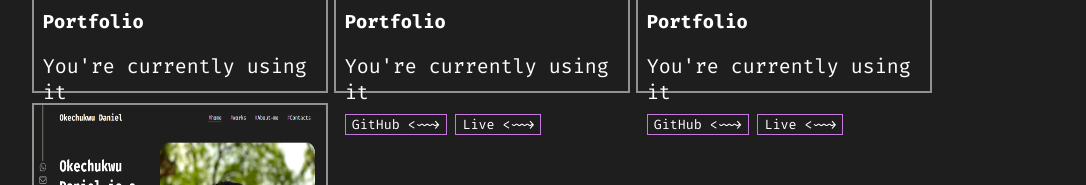
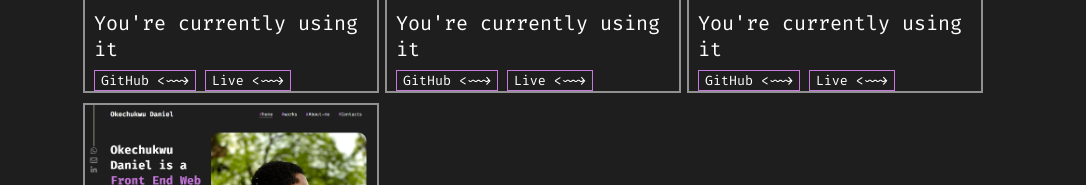
Before and after one commit to Naijabunner/portfolio, a React (Vite) app: page / in a window 1280 px wide. Shown: the part 1265-1450 px from the top of the page, without its empty margins (96-1182 px from the left). Built offline with nearby package versions, Linux system fonts and the light colour scheme.

Commit message:
updated home project links 1.0

```diff
--- a/src/App.css
+++ b/src/App.css
@@ -208,7 +208,12 @@ span{
    position: absolute;
   top:  0;
   right: 0;
+  color: rgb(255, 255, 255);
   font-size: 3vmin;
+}
+.homeProjects_head_two a{
+  color: rgb(255, 255, 255);
+  text-decoration: none;
 }
 .homeProjects_head_one{
   position: relative;
@@ -238,6 +243,8 @@ span{
 .dd{
   position: relative;
    display: grid;
+   align-items: center;
+   margin-left: 5%;
    grid-template-columns: auto auto auto;
    gap:10px ;
   width: 70vw;
@@ -268,6 +275,11 @@ background: none;
 border: 1px solid #C778DD;
   margin-left:3%;
   margin-top:3%;
+}
+.project_innerWrapper a{
+color: rgb(255, 255, 255);
+text-decoration: none;
+cursor: pointer;
 }
 .d{
   border: 2px solid rgb(146, 145, 145);
--- a/src/Data/projectData.jsx
+++ b/src/Data/projectData.jsx
@@ -5,25 +5,33 @@ const UseProjectData = () => {
         img: Img,
         tools:"HTML CSS3 REACTJS NETLIFY",
         project_name:"Portfolio",
-        notes:"You're currently using it"
+        notes:"You're currently using it",
+        github:"",
+        live:""
     },
         {
         img: Img,
         tools:"HTML CSS3 REACTJS NETLIFY",
         project_name:"Portfolio",
-        notes:"You're currently using it"
+        notes:"You're currently using it",
+        github:"https://github.com/Naijabunner/portfolio",
+        live:"https://burnacodesportfolio.netlify.app"
     },
         {
         img: Img,
         tools:"HTML CSS3 REACTJS NETLIFY",
         project_name:"Portfolio",
-        notes:"You're currently using it"
+        notes:"You're currently using it",
+        github:"",
+        live:""
     },
         {
         img: Img,
         tools:"HTML CSS3 REACTJS NETLIFY",
         project_name:"Portfolio",
-        notes:"You're currently using it"
+        notes:"You're currently using it",
+        github:"",
+        live:""
     },]
     return ( projects );
 }
--- a/src/pages/Home/homeprojects.jsx
+++ b/src/pages/Home/homeprojects.jsx
@@ -14,8 +14,9 @@ const HomeProjects = () => {
             <h3 className="project_name">{project.project_name}</h3>
           <p>{project.notes}</p>
           <div className="btns_wrapper">
-            <button className="github_btn">GitHub {"<~~>"}</button>
-            <button className="live_btn">Live {"<~~>"}</button>
+
+            <button className="github_btn"><a href="/weed">GitHub {"<~~>"}</a> </button>
+            <button className="live_btn"><a href="/weed">Live {"<~~>"}</a> </button>
           </div>
         </div>
       </div>
@@ -33,7 +34,7 @@ const HomeProjects = () => {
             <p id="line_design"></p>
           </div>
           <div className="homeProjects_head_two">
-            <p>View all {"~~>"}</p>
+            <a href="/projects"><p>View all {"~~>"}</p></a>
           </div>
         </div>
         <div className="dd">{mappedProjects}</div>
--- a/src/react-router/app_router.jsx
+++ b/src/react-router/app_router.jsx
@@ -12,6 +12,7 @@ const Routepages = () => {
              <Route path="/projects" element = {<Projectcomp/>}/>
              <Route path="/about" element = {<Aboutcomp/>}/>
              <Route path="/contact" element = {<Contactcomp/>}/>
+             <Route path="*" element = {<Contactcomp/>}/>
         </Routes>
 
     </Router>
```
